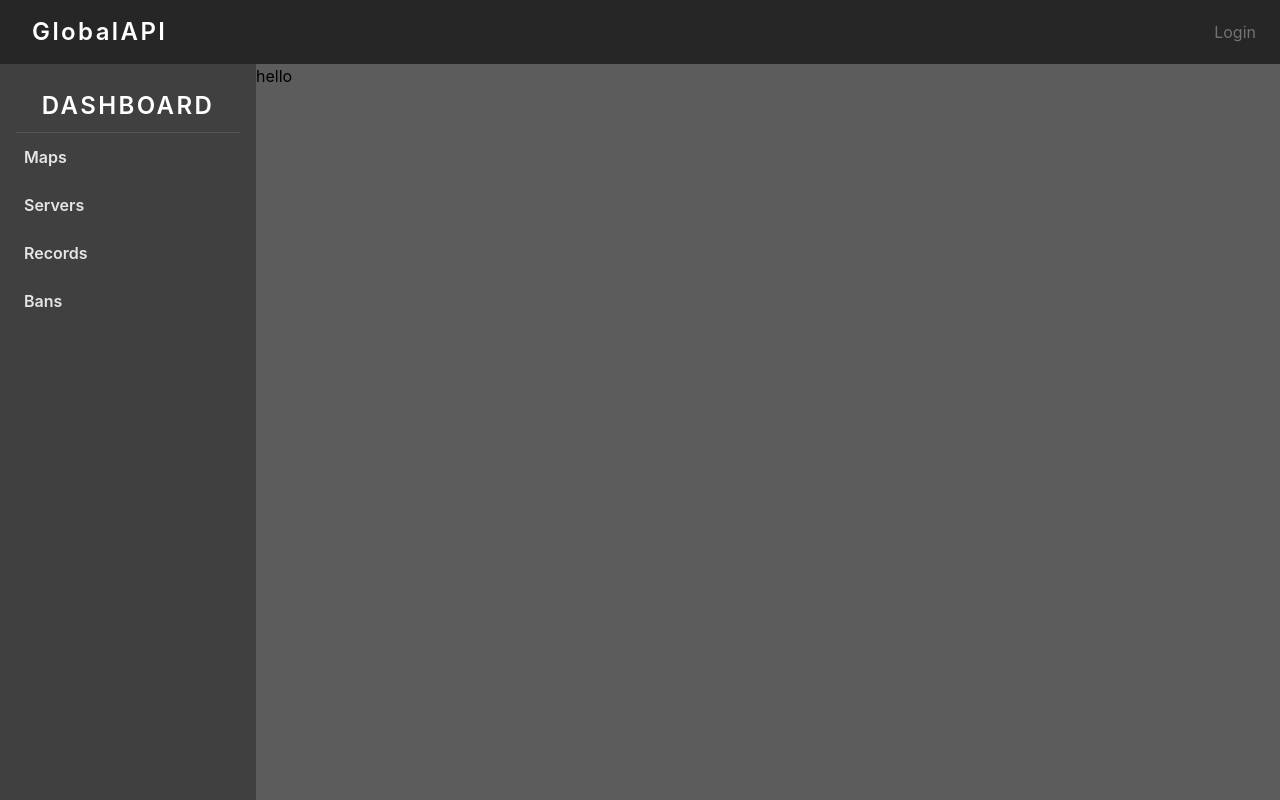
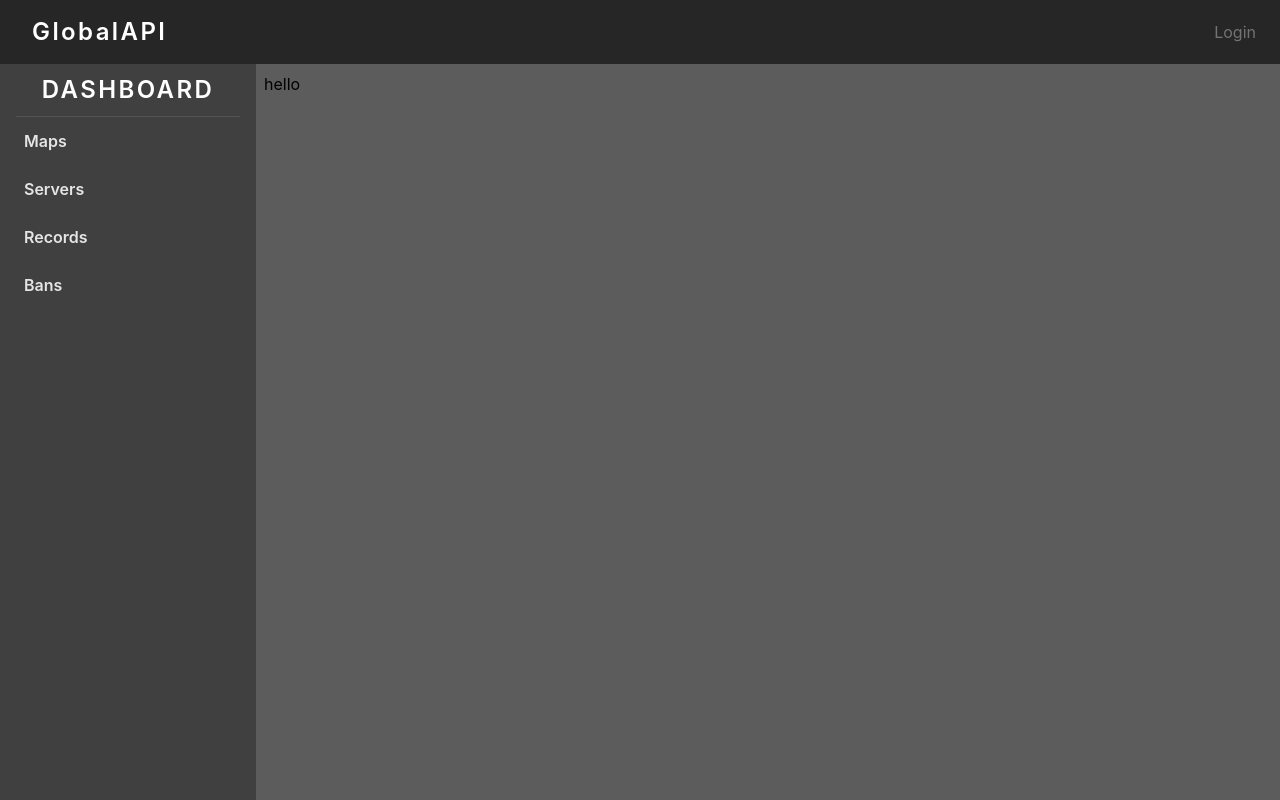
Before and after one commit to DevRuto/globalapi-portal-v3, a Nuxt app: page /dashboard in a window 1280 px wide. Built offline with nearby package versions, Linux system fonts and the light colour scheme.

Commit message:
Padding change

```diff
--- a/components/Sidebar.vue
+++ b/components/Sidebar.vue
@@ -1,7 +1,7 @@
 <template>
   <div class="lg:static absolute lg:w-64 w-full">
     <aside
-      class="flex flex-col transform lg:w-64 h-full bg-gray-700 ease-in-out transition-all duration-200 py-4"
+      class="flex flex-col transform lg:w-64 h-full bg-gray-700 ease-in-out transition-all duration-200 pb-2"
       :class="value ? 'translate-y-0' : 'lg:translate-y-0 -translate-y-full'"
     >
       <p class="flex flex-row flex-shrink-0 text-2xl font-semibold tracking-widest uppercase text-white px-4 py-2 mx-auto">Dashboard</p>
--- a/layouts/default.vue
+++ b/layouts/default.vue
@@ -3,7 +3,7 @@
     <Navbar v-model="isOpen" @sidebar-toggle="isOpen = !isOpen" />
     <div class="lg:flex lg:flex-grow">
       <Sidebar v-model="isOpen" />
-      <div class="lg:flex-grow">
+      <div class="lg:flex-grow p-2">
         <Nuxt />
       </div>
     </div>
```
